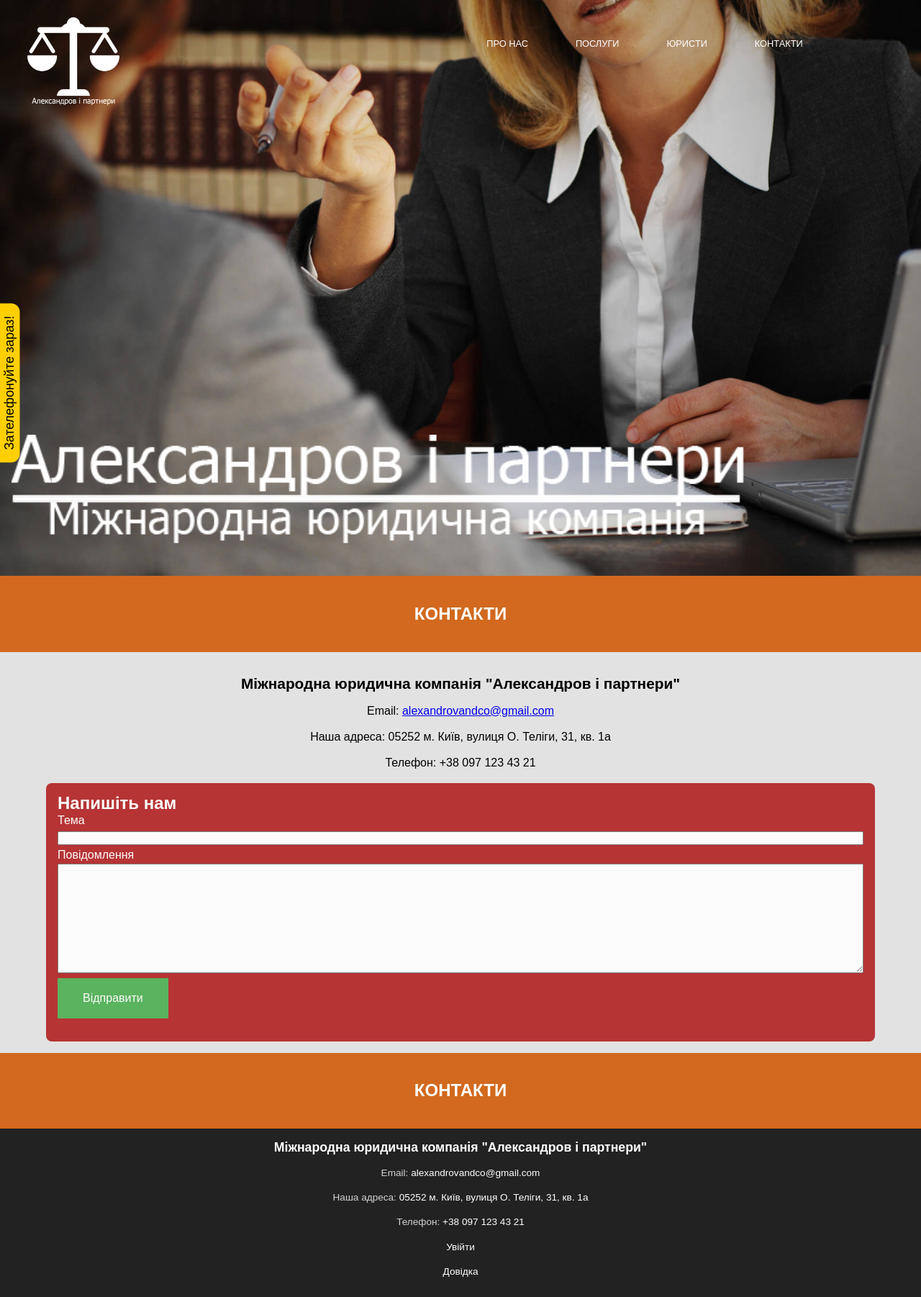
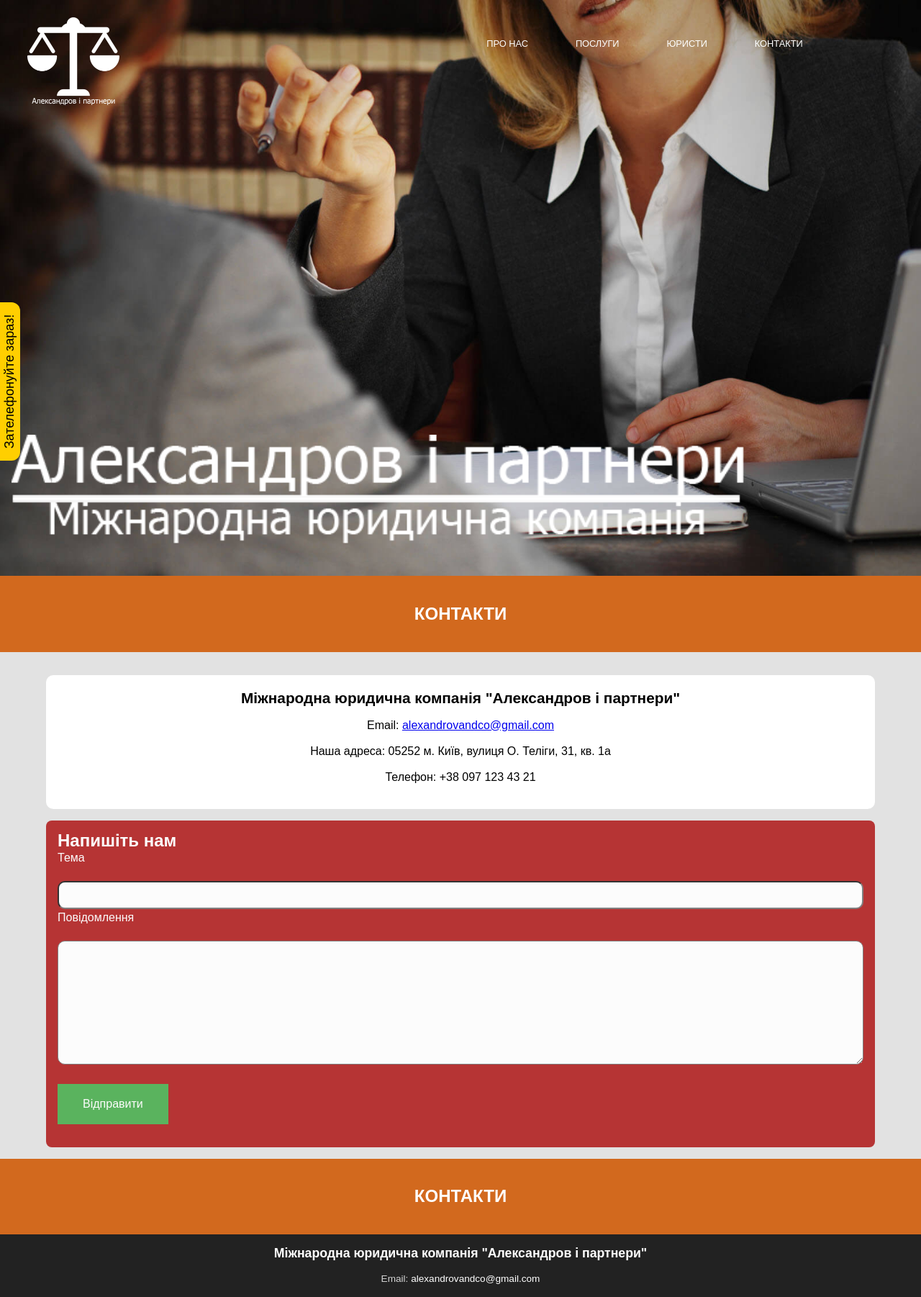
Before and after one commit to serhiiyakubovych/oldkurs, a PHP site: page /contacts/index.php in a window 1280 px wide. Shown: the top 1802 px of the page at 72% size. Run offline with PHP 8.4, Linux system fonts and the light colour scheme.

Commit message:
Links were updated, fixed styles on the contact page

```diff
--- a/contacts/index.php
+++ b/contacts/index.php
@@ -7,7 +7,7 @@
     if ($action == "send"){
         if (!empty($_POST))
         {
-            mail("alexandrov@alexandrovandco.adr.com.ua", trim($_POST['subject']), trim($_POST['message']));
+            mail("alexandrov@oldkurs.zzz.com.ua", trim($_POST['subject']), trim($_POST['message']));
             header("Location: index.php");
         }
         include("../views/contacts.php");
--- a/css/style.css
+++ b/css/style.css
@@ -64,6 +64,7 @@
 }
 
 .container .row {
+    padding-top: 15px;
     background: #a4a4a4;
 }
 
@@ -354,6 +355,14 @@
     list-style: none;
 }
 
+.contacts-in-page ul {
+    width: 90%;
+    margin: auto;
+    padding: 20px;
+    border-radius: 10px;
+    background: #fff;
+}
+
 .contacts ul li {
     margin-bottom: 0.75em;
 }
@@ -484,8 +493,8 @@
     height: 48px;
     padding: 0;
     position: fixed;
-    top: 1em;
-    right: 1em;
+    top: 1.15em;
+    right: 1.15em;
     text-indent: -9999px;
     background: url("../img/nav_icon_close_menu.png") no-repeat center center;
     background-color: white;
@@ -563,12 +572,21 @@
 }
 
 .edit_form > label {
+    display: block;
+    margin-top: 20px;
     width: 100%;
     font-size: 1em;
 }
 
 .edit_form .form-item {
+    padding: 10px;
+    margin-top: 20px;
     width: 100%;
+    border-radius: 10px;
+}
+
+.edit_form [type="submit"] {
+    margin-top: 20px;
 }
 
 /* HELP */
@@ -613,14 +631,15 @@
   margin-right: 20px;
 }
 .feedback--description {
+  margin-top: 45px;
   font-size: 20px;
 }
 .feedback--show-button {
   display: inline-block;
   position: absolute;
-  top: 97px;
+  top: 95px;
   right: -123px;
-  width: 221px;
+  width: 220px;
   padding: 3px 0;
   transform: rotate(-90deg);
   border-radius: 0 0 12px 12px;
--- a/robots.txt
+++ b/robots.txt
@@ -1,4 +1,4 @@
-Sitemap: http://alexandrovandco.adr.com.ua/sitemap.xml.
+Sitemap: http://oldkurs.zzz.com.ua/sitemap.xml.
 
 User-agent: *
 Allow:
--- a/views/contacts.php
+++ b/views/contacts.php
@@ -15,7 +15,7 @@
         <main>
             <div class="container">
                 <h2 class="sub-head-text">Контакти</h2>
-                <div class="contacts">
+                <div class="contacts contacts-in-page">
                     <ul>
                         <li><span class="big-text">Міжнародна юридична компанія "Александров і партнери"</span></li>
                         <li>Email: <a href="mailto:alexandrovandco@gmail.com">alexandrovandco@gmail.com</a></li>
--- a/views/page_structure/footer.php
+++ b/views/page_structure/footer.php
@@ -11,8 +11,8 @@
             <li><span class="grey-text">Email:</span> <a href="mailto:alexandrovandco@gmail.com">alexandrovandco@gmail.com</a></li>
             <li><span class="grey-text">Наша адреса:</span> 05252 м. Київ, вулиця О. Теліги, 31, кв. 1а</li>
             <li><span class="grey-text">Телефон:</span> +38 097 123 43 21</li>
-            <li><a href="http://oldkurs.zzz.com.ua/admin">Увійти</a></li>
-            <li><a href="http://oldkurs.zzz.com.ua/help">Довідка</a></li>
+            <li><a href="/admin">Увійти</a></li>
+            <li><a href="/help">Довідка</a></li>
         </ul>
     </div>
     <div class="social">
--- a/views/page_structure/head.php
+++ b/views/page_structure/head.php
@@ -4,10 +4,10 @@
     <meta name="viewport" content="width=device-width, initial-scale=1.0">
     <meta name="keywords" content="Юридична компанія">
     <meta name="description" content="Міжнародна юридична компанія 'Александров і партнер'и створена в 2002 році адвокатами, що мають великий досвід роботи в різних галузях права, здатними розв'язати найскладнішу проблему.">
-    <link rel="icon" href="http://oldkurs.zzz.com.ua/favicon.ico">
-    <link rel="stylesheet" href="http://oldkurs.zzz.com.ua/css/style.css">
+    <link rel="icon" href="/favicon.ico">
+    <link rel="stylesheet" href="/css/style.css">
     <title><?=$subtitle?>Міжнародна юридична компанія "Александров і партнери"</title>
-    <script src="http://oldkurs.zzz.com.ua/js/jquery-3.1.1.min.js"></script>
+    <script src="/js/jquery-3.1.1.min.js"></script>
 
     <!--Для старих версій IE 9-->
     <!--[if lt IE 9]>
--- a/views/page_structure/header.php
+++ b/views/page_structure/header.php
@@ -1,14 +1,14 @@
 <header id="top" class="header">
     <div class="menu">
         <ul>
-            <li><a href="http://oldkurs.zzz.com.ua/about-us">Про нас</a></li>
-            <li><a href="http://oldkurs.zzz.com.ua/services">Послуги</a></li>
-            <li><a href="http://oldkurs.zzz.com.ua/lawyers">Юристи</a></li>
-            <li><a href="http://oldkurs.zzz.com.ua/contacts">Контакти</a></li>
+            <li><a href="/about-us">Про нас</a></li>
+            <li><a href="/services">Послуги</a></li>
+            <li><a href="/lawyers">Юристи</a></li>
+            <li><a href="/contacts">Контакти</a></li>
         </ul>
     </div>
-    <a href="http://oldkurs.zzz.com.ua"><div class="main-logo">
-        <img src="http://oldkurs.zzz.com.ua/img/main_logo.png">
+    <a href="/"><div class="main-logo">
+        <img src="/img/main_logo.png">
     </div></a>
-    <a href="http://oldkurs.zzz.com.ua"><div class="head-text"></div></a>
+    <a href="/"><div class="head-text"></div></a>
 </header>
```
Also changed, not shown: sitemap.xml (+4 -4 lines), admin/.htaccess, css/style.min.css.
